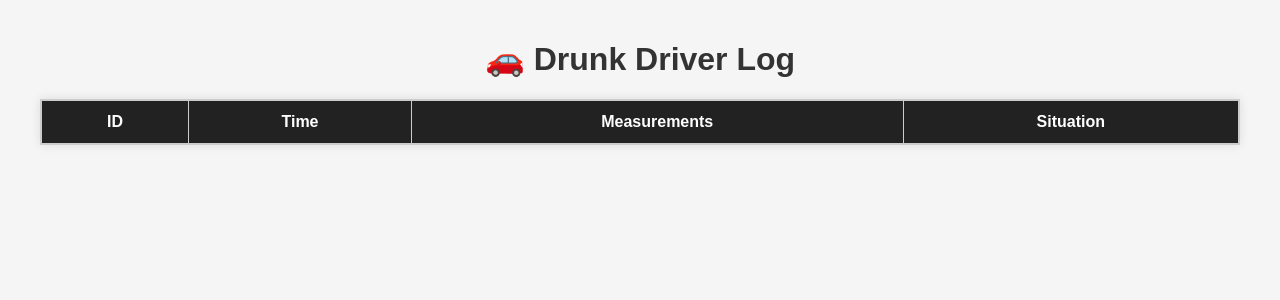
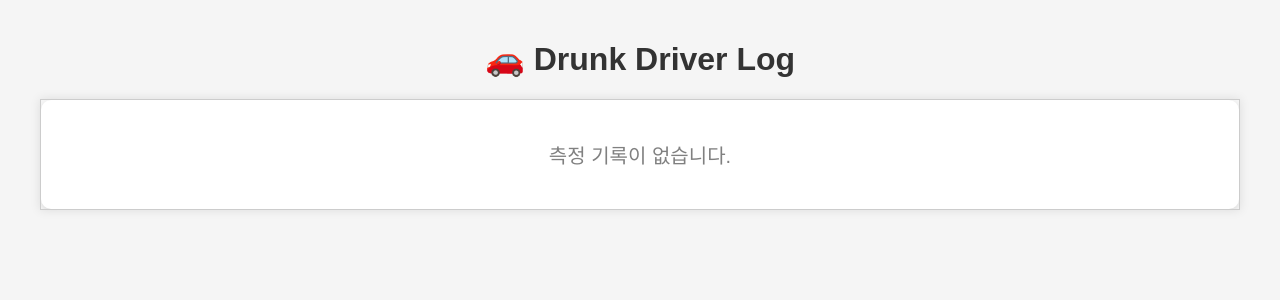
Before and after one commit to YoChan1017/RPI_Project, a Flask app: template Project_DOG/templates/index.html in a window 1280 px wide. Shown: the top 300 px of the page. Run offline with Flask 3, Linux system fonts and the light colour scheme; the template is opened without the code that fills it, so the values that code supplies are empty.

Commit message:
측정값 없을 때 표시 처리 추가
Added conditional rendering for data display.

```diff
--- a/Project_DOG/templates/index.html
+++ b/Project_DOG/templates/index.html
@@ -9,6 +9,7 @@
 <body>
     <h1>🚗 Drunk Driver Log</h1>
     <div class="table-container">
+        {% if data %}
         <table>
             <thead>
                 <tr>
@@ -31,6 +32,11 @@
             {% endfor %}
             </tbody>
         </table>
+        {% else %}
+        <div class="no-data">
+            측정 기록이 없습니다.
+        </div>
+        {% endif %}
     </div>
 </body>
 </html>
```
